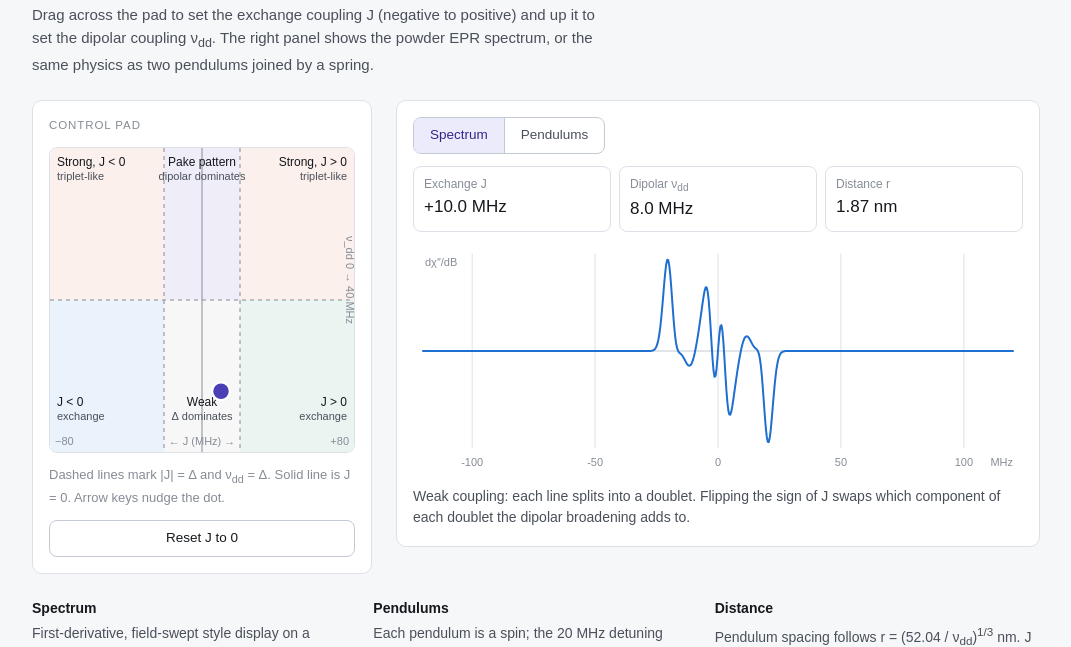
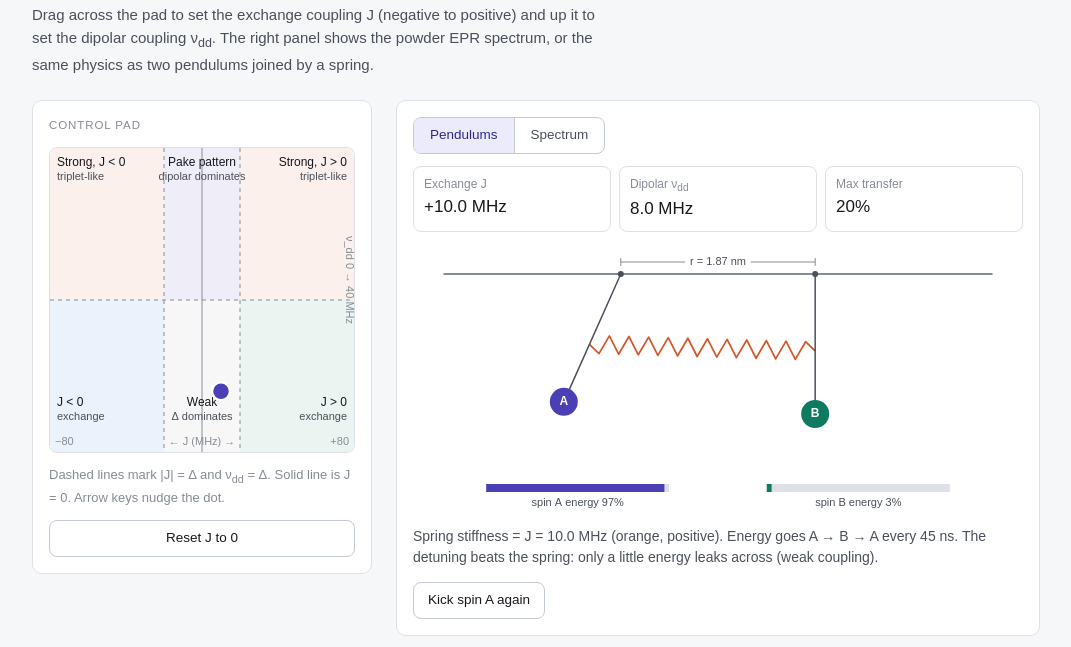
Before and after one commit to Heutz-Wade-Group-Repo/Biradicals175, a plain HTML site: page index.html in a window 1280 px wide. Shown: the part 97-744 px from the top of the page, without its empty margins (104-1175 px from the left). Drawn offline with Linux system fonts and the light colour scheme.

Commit message:
made simpler

```diff
--- a/index.html
+++ b/index.html
@@ -92,29 +92,24 @@ code{font-family:var(--mono);font-size:.92em}
 
     <section class="panel" aria-label="Readout">
       <div class="seg" role="group" aria-label="View">
-        <button type="button" id="vS" aria-pressed="true">Spectrum</button>
-        <button type="button" id="vP" aria-pressed="false">Pendulums</button>
+        <button type="button" id="vP" aria-pressed="true">Pendulums</button>
+        <button type="button" id="vS" aria-pressed="false">Spectrum</button>
       </div>
       <div class="stats">
         <div class="stat"><div class="k">Exchange J</div><div class="v" id="oJ">–</div></div>
         <div class="stat"><div class="k">Dipolar ν<sub>dd</sub></div><div class="v" id="oD">–</div></div>
         <div class="stat"><div class="k" id="k3">Distance r</div><div class="v" id="oR">–</div></div>
       </div>
-      <div class="view" id="specBox"><canvas id="spec" role="img" aria-label="First-derivative powder EPR spectrum of the coupled spin pair"></canvas></div>
-      <div class="view" id="pendBox" hidden><canvas id="pend" role="img" aria-label="Two pendulums for the two spins, spaced by the inter-spin distance and joined by a spring whose stiffness is the flip-flop coupling"></canvas></div>
+      <div class="view" id="specBox" hidden><canvas id="spec" role="img" aria-label="First-derivative powder EPR spectrum of the coupled spin pair"></canvas></div>
+      <div class="view" id="pendBox"><canvas id="pend" role="img" aria-label="Two pendulums for the two spins, spaced by the inter-spin distance and joined by a spring whose stiffness is the flip-flop coupling"></canvas></div>
       <p class="regime" id="regime" aria-live="polite"></p>
-      <div class="row" id="thRow" hidden>
-        <label for="th">Orientation θ</label>
-        <input type="range" id="th" min="0" max="90" step="0.5" value="90">
-        <output id="tho" for="th"></output>
-      </div>
-      <div class="row" id="kickRow" hidden><button class="btn" id="kick" type="button">Kick spin A again</button></div>
+      <div class="row" id="kickRow"><button class="btn" id="kick" type="button">Kick spin A again</button></div>
     </section>
   </div>
 
   <section class="notes" aria-label="Notes">
     <div><h2>Spectrum</h2><p>First-derivative, field-swept style display on a frequency axis, powder-averaged over θ with a 2 MHz Gaussian line. The g offset is fixed at Δ = 20 MHz so the weak and strong regimes have a fixed boundary.</p></div>
-    <div><h2>Pendulums</h2><p>Each pendulum is a spin; the 20 MHz detuning makes them slightly different lengths. The spring is the flip-flop term J − d/2, where d = ν<sub>dd</sub>(1 − 3cos²θ). Energy moved from A to B peaks at B²/(Δ² + B²) and repeats every 1/√(Δ² + B²).</p></div>
+    <div><h2>Pendulums</h2><p>Each pendulum is a spin; the 20 MHz detuning makes them slightly different lengths. The spring is the flip-flop term J − d/2, where d = ν<sub>dd</sub>(1 − 3cos²θ). The pendulums are shown at the magic angle, θ = 54.7°, where d = 0, so the spring is J alone and the dipolar coupling only sets the spacing. Energy moved from A to B peaks at J²/(Δ² + J²) and repeats every 1/√(Δ² + J²).</p></div>
     <div><h2>Distance</h2><p>Pendulum spacing follows r = (52.04 / ν<sub>dd</sub>)<sup>1/3</sup> nm. J is treated as an independent knob here; in real molecules it falls off steeply with distance and depends on the bridge.</p></div>
   </section>
 </div>
@@ -122,9 +117,9 @@ code{font-family:var(--mono);font-size:.92em}
 <script>
 (function(){
 const JMAX=80,DMAX=40,FR=120,NP=600,NC=300,DL=20,LW=2,RMIN=1.1,RMAX=4;
-let J=10,D=8,view='S',t0=performance.now(),raf=null,sepNow=null;
+let J=10,D=8,view='P',t0=performance.now(),raf=null,sepNow=null;
 const $=id=>document.getElementById(id);
-const pad=$('pad'),sp=$('spec'),pe=$('pend'),th=$('th');
+const pad=$('pad'),sp=$('spec'),pe=$('pend');
 const tok=n=>getComputedStyle(document.documentElement).getPropertyValue(n).trim();
 const rOf=d=>d>0.01?Math.cbrt(52.04/d):Infinity;
 const reduce=matchMedia('(prefers-reduced-motion: reduce)');
@@ -191,7 +186,7 @@ function drawSpec(){
   for(let i=0;i<NP;i++){const x=pl+i/(NP-1)*pw,yy=base-y[i]/mx*sc;i?c.lineTo(x,yy):c.moveTo(x,yy)}c.stroke();
 }
 
-function coupling(){const cc=Math.cos(+th.value*Math.PI/180),d=D*(1-3*cc*cc);return{d,B:J-d/2}}
+function coupling(){return{d:0,B:J}}
 
 function drawPend(now){
   const f=fit(pe);if(!f)return;const{c,W,H}=f;
@@ -237,7 +232,6 @@ function loop(now){drawPend(reduce.matches?t0+1500:now);raf=(view==='P'&&!reduce
 
 function update(){
   const aJ=Math.abs(J);
-  $('tho').textContent=(+th.value).toFixed(1)+'°';
   $('oJ').textContent=(J<-0.05?'−':J>0.05?'+':'')+aJ.toFixed(1)+' MHz';
   $('oD').textContent=D.toFixed(1)+' MHz';
   pad.setAttribute('aria-valuetext','J '+J.toFixed(1)+' MHz, dipolar '+D.toFixed(1)+' MHz');
@@ -257,8 +251,8 @@ function update(){
     $('k3').textContent='Max transfer';
     $('oR').textContent=Math.round(fr*100)+'%';
     const per=(1000/C).toFixed(0)+' ns';
-    const spr=Math.abs(B)<0.3?'No spring (J − d/2 ≈ 0): the pendulums swing independently, however close they are.':
-      'Spring stiffness J − d/2 = '+B.toFixed(1)+' MHz ('+(B>0?'orange, positive':'green, negative')+'). Energy goes A → B → A every '+per+'.';
+    const spr=Math.abs(B)<0.3?'No spring (J = 0): at the magic angle the dipolar flip-flop term vanishes, so the pendulums swing independently however close they are.':
+      'Spring stiffness = J = '+B.toFixed(1)+' MHz ('+(B>0?'orange, positive':'green, negative')+'). Energy goes A → B → A every '+per+'.';
     const tune=fr>0.8?' The spring beats the detuning: near-complete swap, and the pendulums lock into in-phase and anti-phase modes (triplet and singlet).':fr<0.2?' The detuning beats the spring: only a little energy leaks across (weak coupling).':' Partial transfer: spring and detuning are comparable.';
     t=spr+tune;
     if(!raf)drawPend(reduce.matches?t0+1500:performance.now());
@@ -269,7 +263,7 @@ function update(){
 
 function setView(v){
   view=v;$('vS').setAttribute('aria-pressed',v==='S');$('vP').setAttribute('aria-pressed',v==='P');
-  $('specBox').hidden=v!=='S';$('pendBox').hidden=v!=='P';$('thRow').hidden=v!=='P';$('kickRow').hidden=v!=='P';
+  $('specBox').hidden=v!=='S';$('pendBox').hidden=v!=='P';$('kickRow').hidden=v!=='P';
   if(v==='P'){t0=performance.now();sepNow=null}
   update();
   if(v==='P'&&!raf&&!reduce.matches)raf=requestAnimationFrame(loop);
@@ -284,8 +278,6 @@ pad.addEventListener('keydown',e=>{const st=e.shiftKey?5:1;let h=true;
   if(e.key==='ArrowLeft')J=Math.max(-JMAX,J-st);else if(e.key==='ArrowRight')J=Math.min(JMAX,J+st);
   else if(e.key==='ArrowUp')D=Math.min(DMAX,D+st);else if(e.key==='ArrowDown')D=Math.max(0,D-st);else h=false;
   if(h){e.preventDefault();update();if(view==='P')t0=performance.now()}});
-th.addEventListener('input',update);
-th.addEventListener('change',()=>{if(view==='P')t0=performance.now()});
 $('vS').onclick=()=>setView('S');$('vP').onclick=()=>setView('P');
 $('kick').onclick=()=>{t0=performance.now();if(reduce.matches)update()};
 $('zero').onclick=()=>{J=0;update();t0=performance.now()};
@@ -293,7 +285,7 @@ let rs;window.addEventListener('resize',()=>{clearTimeout(rs);rs=setTimeout(upda
 matchMedia('(prefers-color-scheme: dark)').addEventListener('change',update);
 new MutationObserver(update).observe(document.documentElement,{attributes:true,attributeFilter:['data-theme']});
 if(document.fonts&&document.fonts.ready)document.fonts.ready.then(update);
-update();
+setView('P');
 })();
 </script>
 
```
